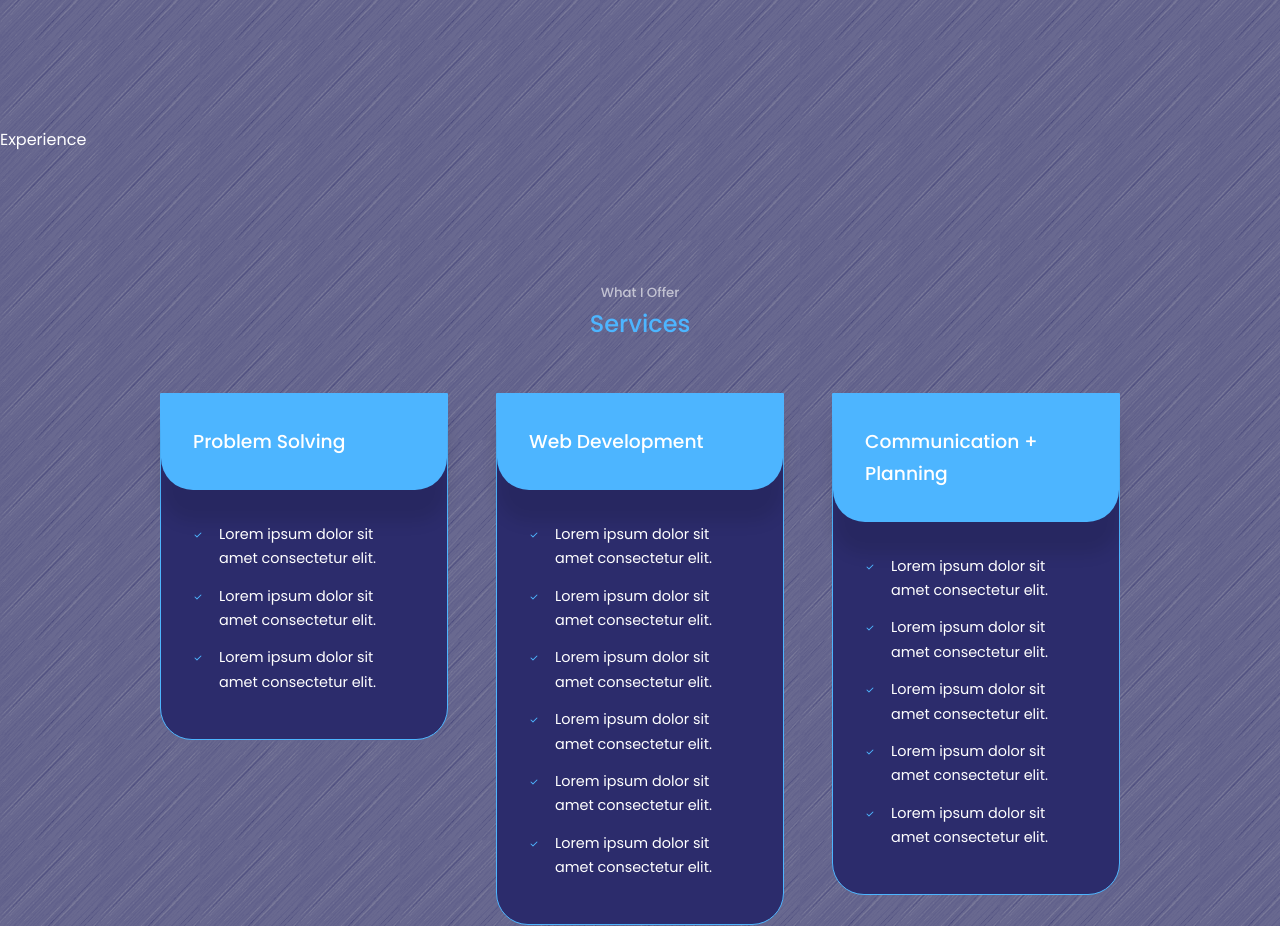
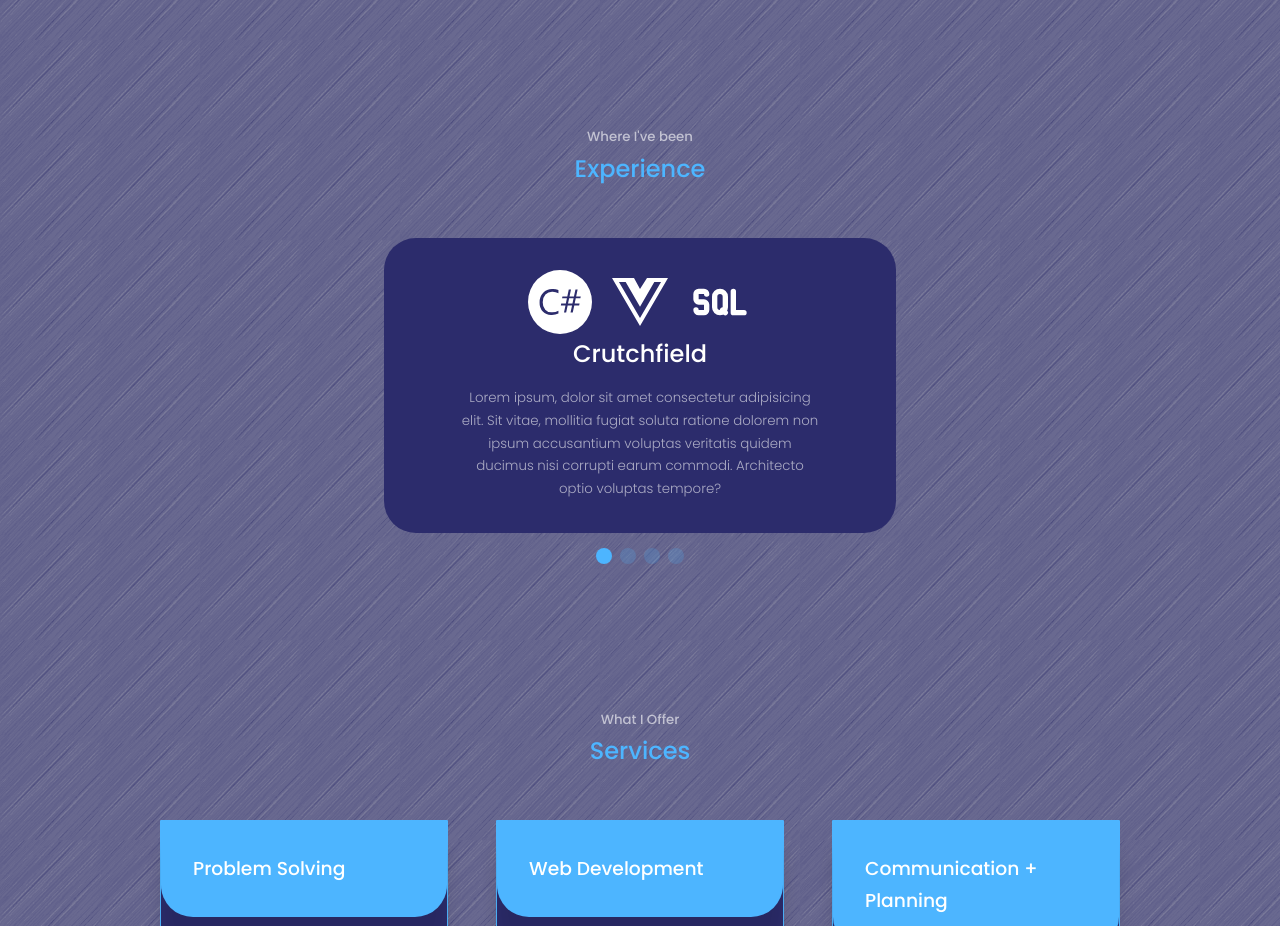
Before and after one commit to seanrmcgovern/webportfolio, a React (Create React App) app: page / in a window 1280 px wide. Shown: the part 2160-3086 px from the top of the page. Built offline with nearby package versions, Linux system fonts and the light colour scheme.

Commit message:
Added SwiperJS for Experience section

```diff
--- a/package.json
+++ b/package.json
@@ -10,6 +10,7 @@
     "react-dom": "^18.2.0",
     "react-icons": "^4.8.0",
     "react-scripts": "5.0.1",
+    "swiper": "^9.2.0",
     "web-vitals": "^2.1.4"
   },
   "scripts": {
--- a/src/components/experience/Experience.jsx
+++ b/src/components/experience/Experience.jsx
@@ -1,9 +1,66 @@
 import React from 'react'
 import './experience.css'
+import {
+  FaVuejs,
+  FaReact,
+  FaHtml5,
+  FaCss3,
+  FaGraduationCap,
+} from 'react-icons/fa';
+import { SiCsharp } from 'react-icons/si';
+import { TbSql } from 'react-icons/tb';
+// SwiperJS
+import { Pagination } from 'swiper';
+import { Swiper, SwiperSlide } from 'swiper/react';
+import 'swiper/css';
+import 'swiper/css/pagination';
 
 const Experience = () => {
   return (
-    <section id="experience">Experience</section>
+    <section id="experience">
+      <h5>Where I've been</h5>
+      <h2>Experience</h2>
+      <Swiper className="container experience-container"
+        modules={[Pagination]}
+        spaceBetween={50}
+        slidesPerView={1}
+        pagination={{ clickable: true }}
+      >
+        <SwiperSlide className="experience-item">
+          <div className="experience-skills">
+              <SiCsharp />
+              <FaVuejs />
+              <TbSql />
+          </div>
+          <h2 className="company">Crutchfield</h2>
+          <small className="job-desc">Lorem ipsum, dolor sit amet consectetur adipisicing elit. Sit vitae, mollitia fugiat soluta ratione dolorem non ipsum accusantium voluptas veritatis quidem ducimus nisi corrupti earum commodi. Architecto optio voluptas tempore?</small>
+        </SwiperSlide>
+        <SwiperSlide className="experience-item">
+          <div className="experience-skills">
+            <SiCsharp />
+            <FaReact />
+          </div>
+          <h2 className="company">Investure</h2>
+          <small className="job-desc">Lorem ipsum, dolor sit amet consectetur adipisicing elit. Sit vitae, mollitia fugiat soluta ratione dolorem non ipsum accusantium voluptas veritatis quidem ducimus nisi corrupti earum commodi. Architecto optio voluptas tempore?</small>
+        </SwiperSlide>
+        <SwiperSlide className="experience-item">
+          <div className="experience-skills">
+            <FaReact />
+            <FaHtml5 />
+            <FaCss3/>
+          </div>
+          <h2 className="company">Reonomy</h2>
+          <small className="job-desc">Lorem ipsum, dolor sit amet consectetur adipisicing elit. Sit vitae, mollitia fugiat soluta ratione dolorem non ipsum accusantium voluptas veritatis quidem ducimus nisi corrupti earum commodi. Architecto optio voluptas tempore?</small>
+        </SwiperSlide>
+        <SwiperSlide className="experience-item">
+          <div className="experience-skills">
+              <FaGraduationCap />
+          </div>
+          <h2 className="company">University of Virginia</h2>
+          <small className="job-desc">Lorem ipsum, dolor sit amet consectetur adipisicing elit. Sit vitae, mollitia fugiat soluta ratione dolorem non ipsum accusantium voluptas veritatis quidem ducimus nisi corrupti earum commodi. Architecto optio voluptas tempore?</small>
+        </SwiperSlide>
+      </Swiper>
+    </section>
   )
 }
 
--- a/src/components/experience/experience.css
+++ b/src/components/experience/experience.css
@@ -1,12 +1,52 @@
+.container.experience-container {
+  width: 40%;
+  padding-bottom: 3rem;
+}
 
+.experience-skills {
+  display: flex;
+  text-align: center;
+  justify-content: center;
+  gap: 1rem;
+  font-size: 4rem;
+}
 
+.experience-item {
+  background: var(--color-bg-variant);
+  text-align: center;
+  padding: 2rem;
+  border-radius: 2rem;
+  user-select: none;
+}
+
+.job-desc {
+  color: var(--color-light);
+  font-weight: 300;
+  display: block;
+  width: 80%;
+  margin: 0.8rem auto 0;
+}
+
+.swiper-pagination-clickable .swiper-pagination-bullet {
+  background: var(--color-primary);
+  width: 1rem;
+  height: 1rem;
+}
 
 /* MEDIA QUERIES : MEDIUM DEVICES */
 @media screen and (max-width: 1024px) {
-
+  .container.experience-container {
+    width: 60%;
+  }
 }
 
 /* MEDIA QUERIES : SMALL DEVICES */
 @media screen and (max-width: 600px) {
+  .container.experience-container {
+    width: var(--container-width-sm);
+  }
 
+  .job-desc {
+    width: var(--container-width-sm);
+  }
 }
```
Also changed, not shown: 1 other file (tests, documents, lock files or other folders).
